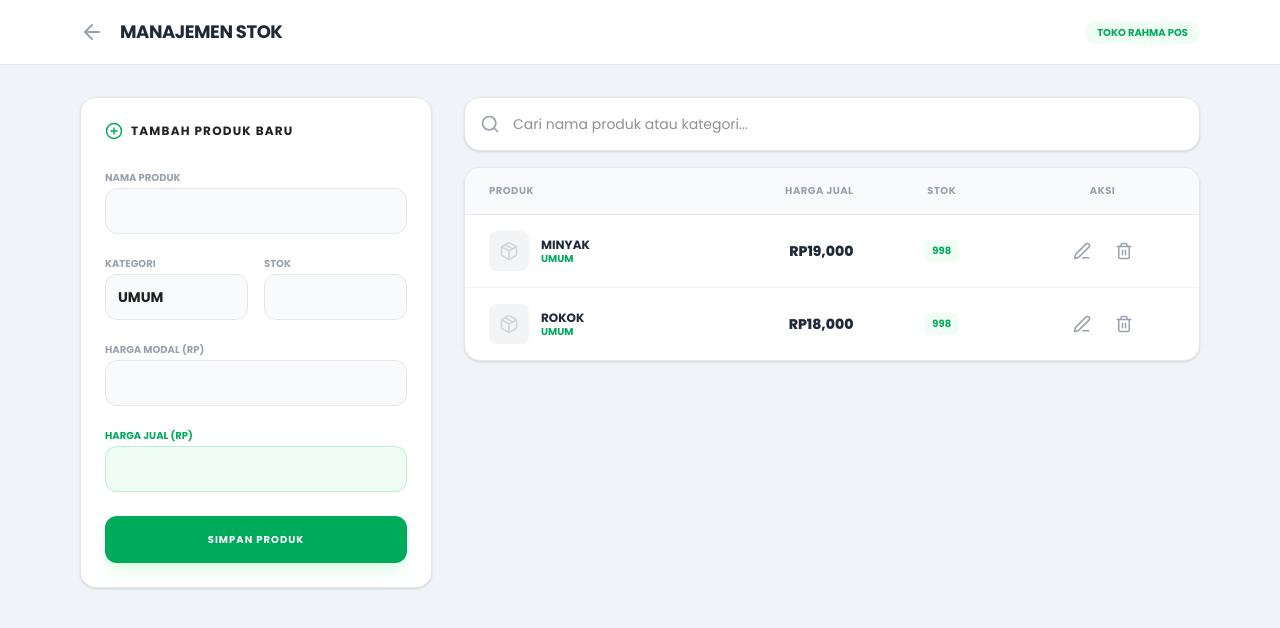
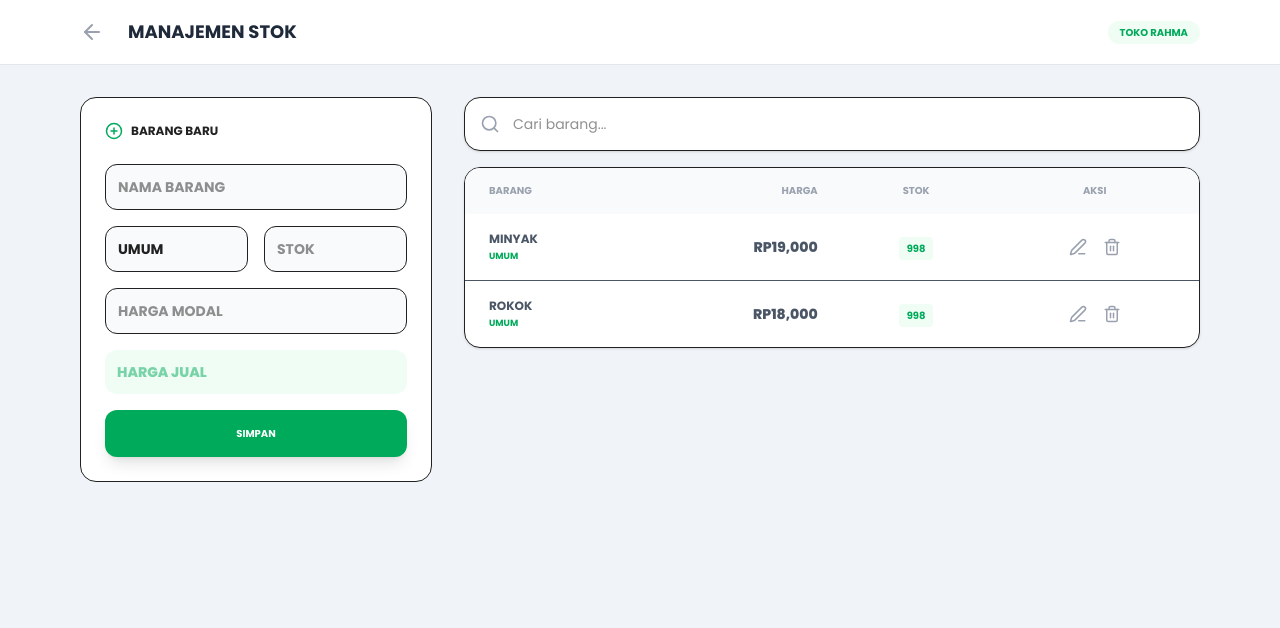
Before and after one commit to kopi44954-max/kasir-maju, a Next.js app: page /settings in a window 1280 px wide. Shown: the top 628 px of the page. Built offline with nearby package versions, Linux system fonts and the light colour scheme.

Commit message:
Fix: Force navigation using useRouter in settings page

```diff
--- a/app/page.tsx
+++ b/app/page.tsx
@@ -1,7 +1,7 @@
 "use client";
-import React, { useState, useEffect } from 'react';
+import React, { useState, useEffect, useCallback } from 'react';
 import Link from 'next/link';
-import { ArrowLeft, Trash2, Package, Search, Edit3, PlusCircle, AlertCircle } from 'lucide-react';
+import { ArrowLeft, Trash2, Package, Search, Edit3, PlusCircle, Loader2 } from 'lucide-react';
 
 export default function ManajemenInventaris() {
   const [products, setProducts] = useState<any[]>([]);
@@ -10,22 +10,26 @@ export default function ManajemenInventaris() {
   const [isEdit, setIsEdit] = useState(false);
   const [loading, setLoading] = useState(true);
 
-  const load = async () => {
+  // Fungsi load data dengan pengaman
+  const load = useCallback(async () => {
     try {
       setLoading(true);
       const res = await fetch('/api/pos');
+      if (!res.ok) throw new Error();
       const text = await res.text();
       const data = text ? JSON.parse(text) : { products: [] };
       setProducts(data.products || []);
     } catch (e) {
-      console.error("Gagal memuat data:", e);
+      console.error("Gagal load data:", e);
+      setProducts([]);
     } finally {
       setLoading(false);
     }
-  };
+  }, []);
 
-  useEffect(() => { load(); }, []);
+  useEffect(() => { load(); }, [load]);
 
+  // Fungsi Simpan (Tambah & Update)
   const save = async (e: any) => {
     e.preventDefault();
     const type = isEdit ? 'UPDATE_PRODUCT' : 'ADD_PRODUCT';
@@ -40,42 +44,52 @@ export default function ManajemenInventaris() {
         load();
       }
     } catch (e) {
-      alert("Gagal menyimpan produk");
+      alert("Gagal memproses data");
     }
   };
 
+  // Fungsi Hapus
   const del = async (id: any) => {
     if(confirm("Hapus produk ini secara permanen?")){
-      await fetch('/api/pos', { method:'POST', body:JSON.stringify({type:'DELETE_PRODUCT', id}) });
-      load();
+      try {
+        await fetch('/api/pos', { method:'POST', body:JSON.stringify({type:'DELETE_PRODUCT', id}) });
+        load();
+      } catch (e) {
+        alert("Gagal menghapus");
+      }
     }
   };
 
   return (
     <div className="min-h-screen bg-[#F0F3F7] pb-24">
-      {/* HEADER */}
-      <div className="bg-white border-b border-gray-200 sticky top-0 z-50">
+      {/* HEADER TETAP BISA DIKLIK UNTUK KEMBALI */}
+      <div className="bg-white border-b border-gray-200 sticky top-0 z-[100] shadow-sm">
         <div className="max-w-6xl mx-auto px-4 h-16 flex items-center justify-between">
            <div className="flex items-center gap-4">
-             <Link href="/" className="text-gray-400 hover:text-[#00AA5B] transition-colors"><ArrowLeft size={24}/></Link>
+             <Link
+               href="/"
+               className="p-2 -ml-2 text-gray-400 hover:text-[#00AA5B] hover:bg-green-50 rounded-full transition-all flex items-center justify-center"
+             >
+               <ArrowLeft size={24}/>
+             </Link>
              <h1 className="text-lg font-bold text-gray-800 uppercase tracking-tight">Manajemen Stok</h1>
            </div>
-           <div className="text-[10px] font-bold text-[#00AA5B] bg-green-50 px-3 py-1 rounded-full uppercase">Toko Rahma POS</div>
+           <div className="hidden md:block text-[10px] font-bold text-[#00AA5B] bg-green-50 px-3 py-1 rounded-full uppercase">Toko Rahma POS</div>
         </div>
       </div>
 
       <div className="max-w-6xl mx-auto px-4 py-8 grid grid-cols-1 lg:grid-cols-12 gap-8">
-        {/* FORM PANEL */}
+        {/* PANEL FORM */}
         <div className="lg:col-span-4">
           <div className="bg-white rounded-2xl shadow-sm border border-gray-200 p-6 sticky top-24">
             <h2 className="font-bold text-[#212121] mb-6 flex items-center gap-2 uppercase text-xs tracking-widest">
               {isEdit ? <Edit3 className="text-orange-500" size={18}/> : <PlusCircle className="text-[#00AA5B]" size={18}/>}
-              {isEdit ? "Mode Edit Produk" : "Tambah Produk Baru"}
+              {isEdit ? "Edit Produk" : "Tambah Produk"}
             </h2>
             <form onSubmit={save} className="space-y-4">
               <div className="space-y-1">
                 <label className="text-[10px] font-bold text-gray-400 uppercase">Nama Produk</label>
-                <input required value={form.name} onChange={e=>setForm({...form, name:e.target.value.toUpperCase()})} className="w-full bg-gray-50 border border-gray-200 rounded-xl p-3 text-sm focus:border-[#00AA5B] outline-none transition-all font-bold uppercase"/>
+                <input required value={form.name} onChange={e=>setForm({...form, name:e.target.value.toUpperCase()})} className="w-full bg-gray-50 border border-gray-200 rounded-xl p-3 text-sm focus:border-[#00AA5B] outline-none font-bold uppercase"/>
               </div>
               <div className="grid grid-cols-2 gap-4">
                 <div className="space-y-1">
@@ -88,62 +102,61 @@ export default function ManajemenInventaris() {
                 </div>
               </div>
               <div className="space-y-1">
-                <label className="text-[10px] font-bold text-gray-400 uppercase">Harga Modal (Rp)</label>
+                <label className="text-[10px] font-bold text-gray-400 uppercase">Harga Modal</label>
                 <input required type="number" value={form.cost} onChange={e=>setForm({...form, cost:e.target.value})} className="w-full bg-gray-50 border border-gray-200 rounded-xl p-3 text-sm focus:border-[#00AA5B] outline-none font-bold"/>
               </div>
               <div className="space-y-1">
-                <label className="text-[10px] font-bold text-[#00AA5B] uppercase">Harga Jual (Rp)</label>
+                <label className="text-[10px] font-bold text-[#00AA5B] uppercase">Harga Jual</label>
                 <input required type="number" value={form.price} onChange={e=>setForm({...form, price:e.target.value})} className="w-full bg-green-50 border border-[#00AA5B]/20 rounded-xl p-3 text-sm font-black text-[#00AA5B] focus:border-[#00AA5B] outline-none"/>
               </div>
               <div className="pt-2 flex gap-2">
                 {isEdit && (
-                  <button type="button" onClick={() => {setIsEdit(false); setForm({name:'', price:'', cost:'', stock:'', category:'UMUM'})}} className="flex-1 py-4 bg-gray-100 text-gray-500 rounded-xl font-bold text-[10px] uppercase transition-all">Batal</button>
+                  <button type="button" onClick={() => {setIsEdit(false); setForm({name:'', price:'', cost:'', stock:'', category:'UMUM'})}} className="flex-1 py-4 bg-gray-100 text-gray-500 rounded-xl font-bold text-[10px] uppercase">Batal</button>
                 )}
                 <button className={`flex-[2] py-4 rounded-xl font-bold text-white text-[10px] tracking-widest uppercase transition-all shadow-lg ${isEdit ? 'bg-orange-500 shadow-orange-100' : 'bg-[#00AA5B] shadow-green-100 hover:bg-[#009650]'}`}>
-                  {isEdit ? "Perbarui" : "Simpan Produk"}
+                  {isEdit ? "Perbarui" : "Simpan"}
                 </button>
               </div>
             </form>
           </div>
         </div>
 
-        {/* LIST TABLE */}
+        {/* TABEL INVENTARIS */}
         <div className="lg:col-span-8 space-y-4">
           <div className="relative group">
-            <Search className="absolute left-4 top-1/2 -translate-y-1/2 text-gray-400 group-focus-within:text-[#00AA5B] transition-colors" size={20}/>
-            <input onChange={e=>setSearch(e.target.value)} placeholder="Cari nama produk atau kategori..." className="w-full bg-white border border-gray-200 rounded-2xl pl-12 pr-6 py-4 text-sm outline-none shadow-sm focus:border-[#00AA5B] transition-all"/>
+            <Search className="absolute left-4 top-1/2 -translate-y-1/2 text-gray-400 group-focus-within:text-[#00AA5B]" size={20}/>
+            <input onChange={e=>setSearch(e.target.value)} placeholder="Cari barang atau kategori..." className="w-full bg-white border border-gray-200 rounded-2xl pl-12 pr-6 py-4 text-sm outline-none shadow-sm focus:border-[#00AA5B] transition-all"/>
           </div>
 
           <div className="bg-white rounded-2xl border border-gray-200 overflow-hidden shadow-sm">
             <table className="w-full text-left text-sm">
               <thead className="bg-gray-50 border-b border-gray-200 text-gray-400 font-bold text-[10px] uppercase tracking-wider">
                 <tr>
-                  <th className="px-6 py-4">Produk</th>
+                  <th className="px-6 py-4">Nama Produk</th>
                   <th className="px-6 py-4 text-right">Harga Jual</th>
                   <th className="px-6 py-4 text-center">Stok</th>
                   <th className="px-6 py-4 text-center">Aksi</th>
                 </tr>
               </thead>
-              <tbody className="divide-y divide-gray-100 text-gray-600 font-medium uppercase">
+              <tbody className="divide-y divide-gray-100 text-gray-600 font-medium">
                 {loading ? (
-                  <tr><td colSpan={4} className="text-center py-20 text-xs text-gray-400">Memproses data...</td></tr>
+                  <tr><td colSpan={4} className="text-center py-20"><Loader2 className="animate-spin mx-auto text-[#00AA5B]"/></td></tr>
+                ) : products.filter(p=>p.name.toLowerCase().includes(search.toLowerCase())).length === 0 ? (
+                  <tr><td colSpan={4} className="text-center py-20 text-xs text-gray-400 uppercase font-bold tracking-widest">Barang tidak ditemukan</td></tr>
                 ) : products.filter(p=>p.name.toLowerCase().includes(search.toLowerCase())).map(p=>(
-                  <tr key={p.id} className="hover:bg-gray-50/50 transition-colors">
+                  <tr key={p.id} className="hover:bg-gray-50 transition-colors uppercase">
                     <td className="px-6 py-4">
                       <div className="flex items-center gap-3">
-                        <div className={`w-10 h-10 rounded-lg flex items-center justify-center ${p.stock < 5 ? 'bg-red-50 text-red-400' : 'bg-gray-100 text-gray-300'}`}><Package size={20}/></div>
+                        <div className={`w-10 h-10 rounded-lg flex items-center justify-center ${p.stock < 10 ? 'bg-red-50 text-red-400' : 'bg-gray-100 text-gray-300'}`}><Package size={20}/></div>
                         <div>
                           <p className="text-xs font-bold text-gray-800 leading-tight">{p.name}</p>
                           <p className="text-[10px] text-[#00AA5B] font-bold">{p.category}</p>
                         </div>
                       </div>
                     </td>
-                    <td className="px-6 py-4 text-right font-black text-gray-800">Rp{Number(p.price).toLocaleString()}</td>
-                    <td className="px-6 py-4 text-center">
-                      <div className="flex flex-col items-center">
-                        <span className={`px-2 py-1 rounded-md text-[10px] font-bold ${p.stock < 10 ? 'bg-red-50 text-red-500 animate-pulse' : 'bg-green-50 text-[#00AA5B]'}`}>{p.stock}</span>
-                        {p.stock < 5 && <span className="text-[8px] text-red-400 font-bold mt-1">Limit!</span>}
-                      </div>
+                    <td className="px-6 py-4 text-right font-black text-gray-800 tracking-tight">Rp{Number(p.price).toLocaleString()}</td>
+                    <td className="px-6 py-4 text-center font-bold">
+                       <span className={`px-2 py-1 rounded text-[10px] ${p.stock < 10 ? 'bg-red-50 text-red-500' : 'bg-green-50 text-[#00AA5B]'}`}>{p.stock}</span>
                     </td>
                     <td className="px-6 py-4">
                       <div className="flex justify-center gap-2">
--- a/app/settings/page.tsx
+++ b/app/settings/page.tsx
@@ -1,51 +1,49 @@
 "use client";
-import React, { useState, useEffect } from 'react';
-import Link from 'next/link';
-import { ArrowLeft, Trash2, Package, Search, Edit3, PlusCircle, AlertCircle } from 'lucide-react';
+import React, { useState, useEffect, useCallback } from 'react';
+import { useRouter } from 'next/navigation'; // Import router
+import { ArrowLeft, Trash2, Package, Search, Edit3, PlusCircle, Loader2 } from 'lucide-react';
 
 export default function ManajemenInventaris() {
+  const router = useRouter(); // Inisialisasi router
   const [products, setProducts] = useState<any[]>([]);
   const [search, setSearch] = useState("");
   const [form, setForm] = useState<any>({ name: '', price: '', cost: '', stock: '', category: 'UMUM' });
   const [isEdit, setIsEdit] = useState(false);
   const [loading, setLoading] = useState(true);
 
-  const load = async () => {
+  const load = useCallback(async () => {
     try {
       setLoading(true);
       const res = await fetch('/api/pos');
+      if (!res.ok) throw new Error();
       const text = await res.text();
       const data = text ? JSON.parse(text) : { products: [] };
       setProducts(data.products || []);
     } catch (e) {
-      console.error("Gagal memuat data:", e);
+      setProducts([]);
     } finally {
       setLoading(false);
     }
-  };
+  }, []);
 
-  useEffect(() => { load(); }, []);
+  useEffect(() => { load(); }, [load]);
 
   const save = async (e: any) => {
     e.preventDefault();
     const type = isEdit ? 'UPDATE_PRODUCT' : 'ADD_PRODUCT';
     try {
-      const res = await fetch('/api/pos', {
+      await fetch('/api/pos', {
         method: 'POST',
         body: JSON.stringify({ type, data: isEdit ? form : { ...form, id: Date.now() } })
       });
-      if (res.ok) {
-        setForm({ name: '', price: '', cost: '', stock: '', category: 'UMUM' });
-        setIsEdit(false);
-        load();
-      }
-    } catch (e) {
-      alert("Gagal menyimpan produk");
-    }
+      setForm({ name: '', price: '', cost: '', stock: '', category: 'UMUM' });
+      setIsEdit(false);
+      load();
+    } catch (e) { alert("Gagal!"); }
   };
 
   const del = async (id: any) => {
-    if(confirm("Hapus produk ini secara permanen?")){
+    if(confirm("Hapus?")){
       await fetch('/api/pos', { method:'POST', body:JSON.stringify({type:'DELETE_PRODUCT', id}) });
       load();
     }
@@ -53,103 +51,74 @@ export default function ManajemenInventaris() {
 
   return (
     <div className="min-h-screen bg-[#F0F3F7] pb-24">
-      {/* HEADER */}
-      <div className="bg-white border-b border-gray-200 sticky top-0 z-50">
+      {/* HEADER DENGAN NAVIGASI PANDUAN ROUTER */}
+      <div className="bg-white border-b border-gray-200 sticky top-0 z-[100]">
         <div className="max-w-6xl mx-auto px-4 h-16 flex items-center justify-between">
            <div className="flex items-center gap-4">
-             <Link href="/" className="text-gray-400 hover:text-[#00AA5B] transition-colors"><ArrowLeft size={24}/></Link>
-             <h1 className="text-lg font-bold text-gray-800 uppercase tracking-tight">Manajemen Stok</h1>
+             {/* Tombol Back Menggunakan Router Push */}
+             <button
+               onClick={() => router.push('/')}
+               className="p-2 -ml-2 text-gray-400 hover:text-[#00AA5B] hover:bg-green-50 rounded-full transition-all"
+             >
+               <ArrowLeft size={24}/>
+             </button>
+             <h1 className="text-lg font-bold text-gray-800 uppercase">Manajemen Stok</h1>
            </div>
-           <div className="text-[10px] font-bold text-[#00AA5B] bg-green-50 px-3 py-1 rounded-full uppercase">Toko Rahma POS</div>
+           <div className="text-[10px] font-bold text-[#00AA5B] bg-green-50 px-3 py-1 rounded-full uppercase">Toko Rahma</div>
         </div>
       </div>
 
       <div className="max-w-6xl mx-auto px-4 py-8 grid grid-cols-1 lg:grid-cols-12 gap-8">
-        {/* FORM PANEL */}
+        {/* FORM */}
         <div className="lg:col-span-4">
-          <div className="bg-white rounded-2xl shadow-sm border border-gray-200 p-6 sticky top-24">
-            <h2 className="font-bold text-[#212121] mb-6 flex items-center gap-2 uppercase text-xs tracking-widest">
+          <div className="bg-white rounded-2xl border p-6 sticky top-24">
+            <h2 className="font-bold text-xs uppercase mb-6 flex items-center gap-2">
               {isEdit ? <Edit3 className="text-orange-500" size={18}/> : <PlusCircle className="text-[#00AA5B]" size={18}/>}
-              {isEdit ? "Mode Edit Produk" : "Tambah Produk Baru"}
+              {isEdit ? "Edit Barang" : "Barang Baru"}
             </h2>
             <form onSubmit={save} className="space-y-4">
-              <div className="space-y-1">
-                <label className="text-[10px] font-bold text-gray-400 uppercase">Nama Produk</label>
-                <input required value={form.name} onChange={e=>setForm({...form, name:e.target.value.toUpperCase()})} className="w-full bg-gray-50 border border-gray-200 rounded-xl p-3 text-sm focus:border-[#00AA5B] outline-none transition-all font-bold uppercase"/>
+              <input required placeholder="NAMA BARANG" value={form.name} onChange={e=>setForm({...form, name:e.target.value.toUpperCase()})} className="w-full bg-gray-50 border rounded-xl p-3 text-sm outline-none focus:border-[#00AA5B] font-bold uppercase"/>
+              <div className="grid grid-cols-2 gap-4">
+                <input required placeholder="KATEGORI" value={form.category} onChange={e=>setForm({...form, category:e.target.value.toUpperCase()})} className="w-full bg-gray-50 border rounded-xl p-3 text-sm outline-none font-bold uppercase"/>
+                <input required type="number" placeholder="STOK" value={form.stock} onChange={e=>setForm({...form, stock:e.target.value})} className="w-full bg-gray-50 border rounded-xl p-3 text-sm outline-none font-bold"/>
               </div>
-              <div className="grid grid-cols-2 gap-4">
-                <div className="space-y-1">
-                  <label className="text-[10px] font-bold text-gray-400 uppercase">Kategori</label>
-                  <input required value={form.category} onChange={e=>setForm({...form, category:e.target.value.toUpperCase()})} className="w-full bg-gray-50 border border-gray-200 rounded-xl p-3 text-sm focus:border-[#00AA5B] outline-none font-bold uppercase"/>
-                </div>
-                <div className="space-y-1">
-                  <label className="text-[10px] font-bold text-gray-400 uppercase">Stok</label>
-                  <input required type="number" value={form.stock} onChange={e=>setForm({...form, stock:e.target.value})} className="w-full bg-gray-50 border border-gray-200 rounded-xl p-3 text-sm focus:border-[#00AA5B] outline-none font-bold"/>
-                </div>
-              </div>
-              <div className="space-y-1">
-                <label className="text-[10px] font-bold text-gray-400 uppercase">Harga Modal (Rp)</label>
-                <input required type="number" value={form.cost} onChange={e=>setForm({...form, cost:e.target.value})} className="w-full bg-gray-50 border border-gray-200 rounded-xl p-3 text-sm focus:border-[#00AA5B] outline-none font-bold"/>
-              </div>
-              <div className="space-y-1">
-                <label className="text-[10px] font-bold text-[#00AA5B] uppercase">Harga Jual (Rp)</label>
-                <input required type="number" value={form.price} onChange={e=>setForm({...form, price:e.target.value})} className="w-full bg-green-50 border border-[#00AA5B]/20 rounded-xl p-3 text-sm font-black text-[#00AA5B] focus:border-[#00AA5B] outline-none"/>
-              </div>
-              <div className="pt-2 flex gap-2">
-                {isEdit && (
-                  <button type="button" onClick={() => {setIsEdit(false); setForm({name:'', price:'', cost:'', stock:'', category:'UMUM'})}} className="flex-1 py-4 bg-gray-100 text-gray-500 rounded-xl font-bold text-[10px] uppercase transition-all">Batal</button>
-                )}
-                <button className={`flex-[2] py-4 rounded-xl font-bold text-white text-[10px] tracking-widest uppercase transition-all shadow-lg ${isEdit ? 'bg-orange-500 shadow-orange-100' : 'bg-[#00AA5B] shadow-green-100 hover:bg-[#009650]'}`}>
-                  {isEdit ? "Perbarui" : "Simpan Produk"}
-                </button>
-              </div>
+              <input required type="number" placeholder="HARGA MODAL" value={form.cost} onChange={e=>setForm({...form, cost:e.target.value})} className="w-full bg-gray-50 border rounded-xl p-3 text-sm outline-none font-bold"/>
+              <input required type="number" placeholder="HARGA JUAL" value={form.price} onChange={e=>setForm({...form, price:e.target.value})} className="w-full bg-green-50 border-green-100 rounded-xl p-3 text-sm font-black text-[#00AA5B] outline-none"/>
+              <button className={`w-full py-4 rounded-xl font-bold text-white text-[10px] uppercase shadow-lg ${isEdit ? 'bg-orange-500' : 'bg-[#00AA5B]'}`}>
+                {isEdit ? "Update" : "Simpan"}
+              </button>
             </form>
           </div>
         </div>
 
-        {/* LIST TABLE */}
+        {/* TABEL */}
         <div className="lg:col-span-8 space-y-4">
-          <div className="relative group">
-            <Search className="absolute left-4 top-1/2 -translate-y-1/2 text-gray-400 group-focus-within:text-[#00AA5B] transition-colors" size={20}/>
-            <input onChange={e=>setSearch(e.target.value)} placeholder="Cari nama produk atau kategori..." className="w-full bg-white border border-gray-200 rounded-2xl pl-12 pr-6 py-4 text-sm outline-none shadow-sm focus:border-[#00AA5B] transition-all"/>
+          <div className="relative">
+            <Search className="absolute left-4 top-1/2 -translate-y-1/2 text-gray-400" size={20}/>
+            <input onChange={e=>setSearch(e.target.value)} placeholder="Cari barang..." className="w-full bg-white border rounded-2xl pl-12 pr-6 py-4 text-sm outline-none shadow-sm focus:border-[#00AA5B]"/>
           </div>
 
-          <div className="bg-white rounded-2xl border border-gray-200 overflow-hidden shadow-sm">
+          <div className="bg-white rounded-2xl border overflow-hidden shadow-sm">
             <table className="w-full text-left text-sm">
-              <thead className="bg-gray-50 border-b border-gray-200 text-gray-400 font-bold text-[10px] uppercase tracking-wider">
+              <thead className="bg-gray-50 text-gray-400 font-bold text-[10px] uppercase">
                 <tr>
-                  <th className="px-6 py-4">Produk</th>
-                  <th className="px-6 py-4 text-right">Harga Jual</th>
+                  <th className="px-6 py-4">Barang</th>
+                  <th className="px-6 py-4 text-right">Harga</th>
                   <th className="px-6 py-4 text-center">Stok</th>
                   <th className="px-6 py-4 text-center">Aksi</th>
                 </tr>
               </thead>
-              <tbody className="divide-y divide-gray-100 text-gray-600 font-medium uppercase">
+              <tbody className="divide-y text-gray-600 uppercase">
                 {loading ? (
-                  <tr><td colSpan={4} className="text-center py-20 text-xs text-gray-400">Memproses data...</td></tr>
+                  <tr><td colSpan={4} className="text-center py-10"><Loader2 className="animate-spin mx-auto text-[#00AA5B]"/></td></tr>
                 ) : products.filter(p=>p.name.toLowerCase().includes(search.toLowerCase())).map(p=>(
-                  <tr key={p.id} className="hover:bg-gray-50/50 transition-colors">
-                    <td className="px-6 py-4">
-                      <div className="flex items-center gap-3">
-                        <div className={`w-10 h-10 rounded-lg flex items-center justify-center ${p.stock < 5 ? 'bg-red-50 text-red-400' : 'bg-gray-100 text-gray-300'}`}><Package size={20}/></div>
-                        <div>
-                          <p className="text-xs font-bold text-gray-800 leading-tight">{p.name}</p>
-                          <p className="text-[10px] text-[#00AA5B] font-bold">{p.category}</p>
-                        </div>
-                      </div>
-                    </td>
-                    <td className="px-6 py-4 text-right font-black text-gray-800">Rp{Number(p.price).toLocaleString()}</td>
+                  <tr key={p.id} className="hover:bg-gray-50">
+                    <td className="px-6 py-4 font-bold text-xs">{p.name} <br/><span className="text-[#00AA5B] text-[9px]">{p.category}</span></td>
+                    <td className="px-6 py-4 text-right font-black">Rp{Number(p.price).toLocaleString()}</td>
+                    <td className="px-6 py-4 text-center"><span className={`px-2 py-1 rounded text-[10px] font-bold ${p.stock < 10 ? 'bg-red-50 text-red-500' : 'bg-green-50 text-[#00AA5B]'}`}>{p.stock}</span></td>
                     <td className="px-6 py-4 text-center">
-                      <div className="flex flex-col items-center">
-                        <span className={`px-2 py-1 rounded-md text-[10px] font-bold ${p.stock < 10 ? 'bg-red-50 text-red-500 animate-pulse' : 'bg-green-50 text-[#00AA5B]'}`}>{p.stock}</span>
-                        {p.stock < 5 && <span className="text-[8px] text-red-400 font-bold mt-1">Limit!</span>}
-                      </div>
-                    </td>
-                    <td className="px-6 py-4">
-                      <div className="flex justify-center gap-2">
-                        <button onClick={()=>{setForm(p); setIsEdit(true); window.scrollTo({top:0, behavior:'smooth'})}} className="p-2 text-gray-400 hover:text-orange-500 transition-colors"><Edit3 size={18}/></button>
-                        <button onClick={()=>del(p.id)} className="p-2 text-gray-400 hover:text-red-500 transition-colors"><Trash2 size={18}/></button>
-                      </div>
+                      <button onClick={()=>{setForm(p); setIsEdit(true); window.scrollTo(0,0)}} className="p-2 text-gray-400 hover:text-orange-500"><Edit3 size={18}/></button>
+                      <button onClick={()=>del(p.id)} className="p-2 text-gray-400 hover:text-red-500"><Trash2 size={18}/></button>
                     </td>
                   </tr>
                 ))}
```
